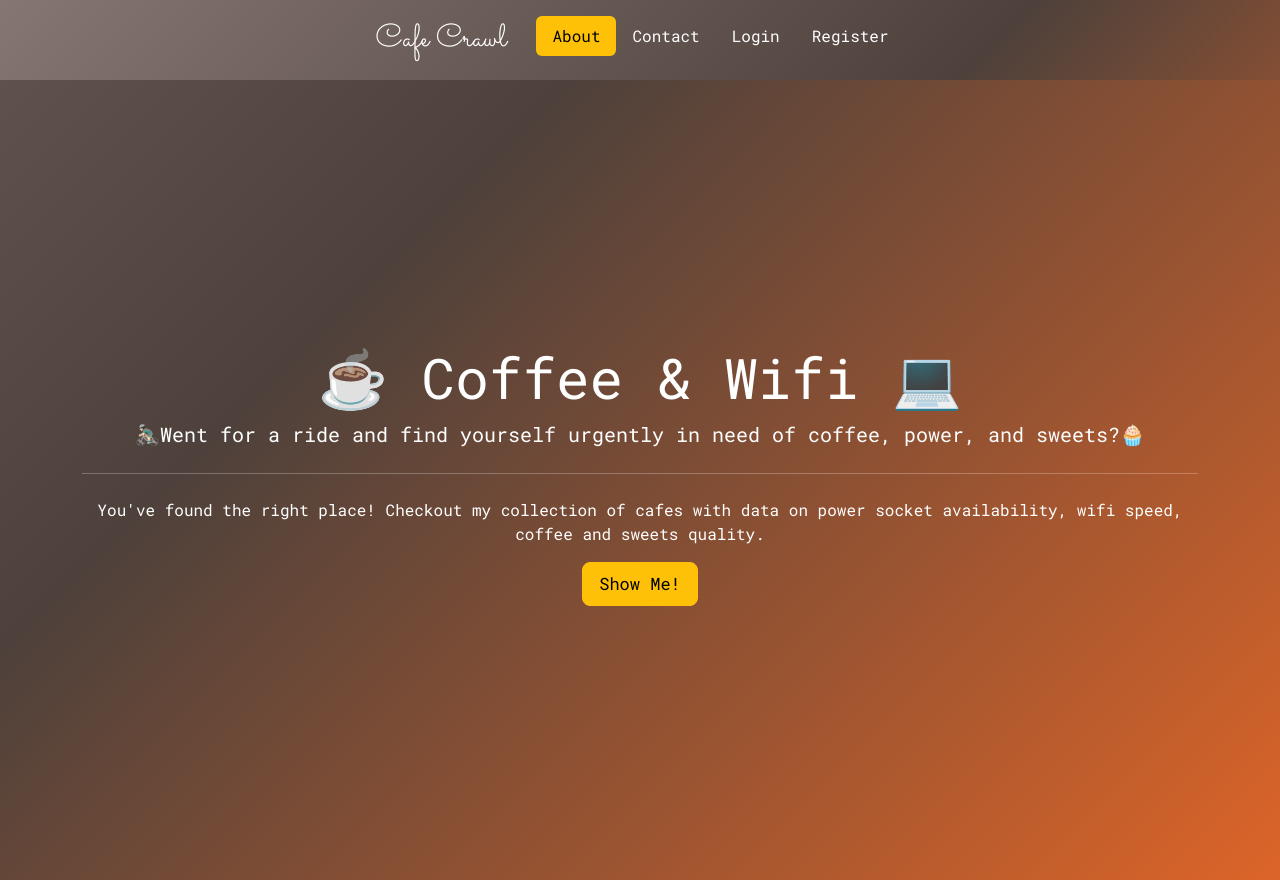
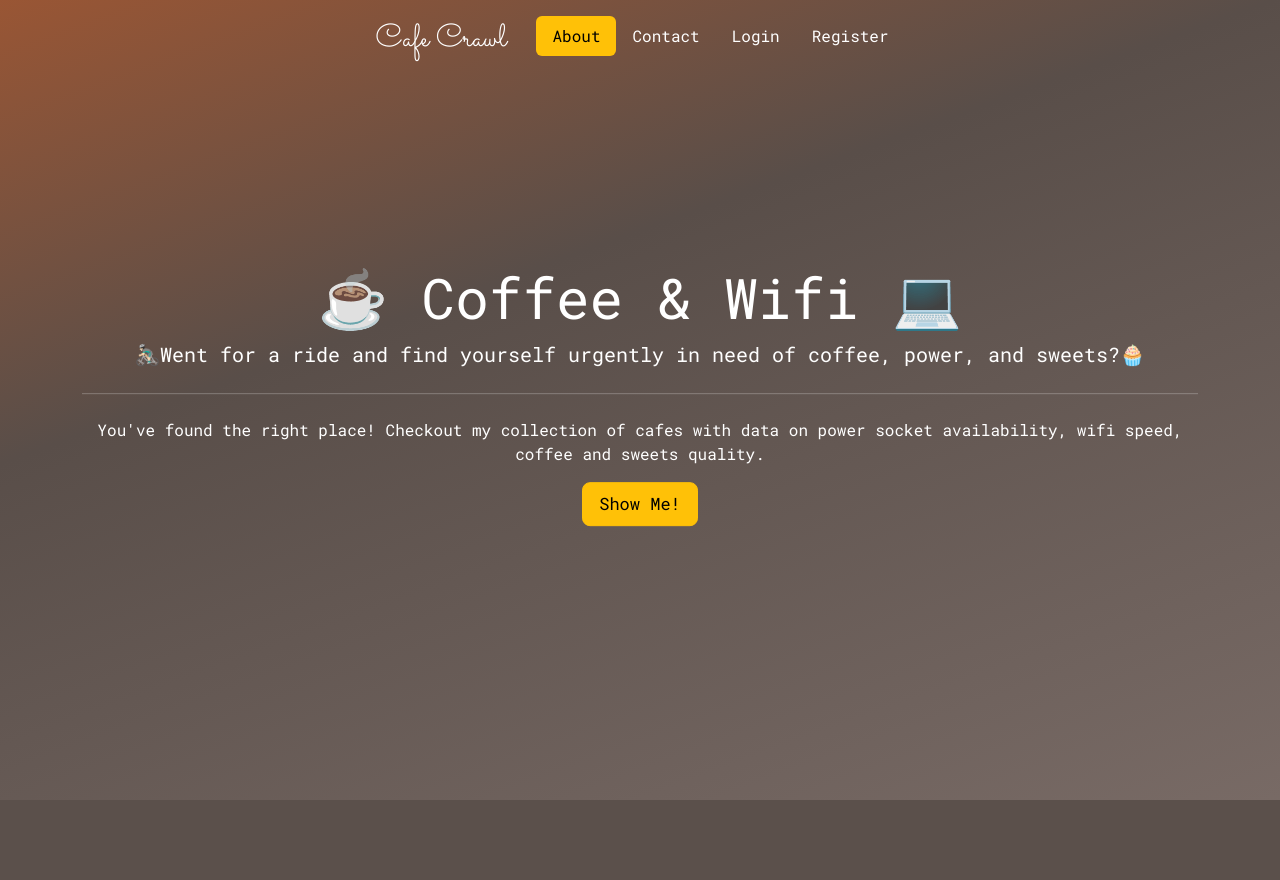
Before and after one commit to CamilleOnoda/Projects, a Flask app: page / in a window 1280 px wide. After the commit the page ends 800 px from the top, so only its background shows below. Run offline with Flask 3, Linux system fonts and the light colour scheme; some libraries are stand-ins or nearby versions.

Commit message:
Add rule to center jumbotron vertically - Add style to the 'home-container' for the home page

```diff
--- a/Coffee-and-Wifi/static/css/styles.css
+++ b/Coffee-and-Wifi/static/css/styles.css
@@ -10,11 +10,19 @@ html {
 
 /*Home page*/
 .jumbotron {
-  background: linear-gradient(-45deg, #FF6D24, #4E413B, #857671);
+  position: absolute;
+  top: 50%;
+  transform: translate(0%, -50%);
+  text-align: center;
+}
+.home-container {
+  background: linear-gradient(-200deg, #f76116, #594e49, #857671);
   background-size: 180% 180%;
   animation: gradient-animation 18s ease infinite;
   display: flex;
+  flex-direction: column;
   align-items: center;
+  justify-content: flex-start;
   margin: 0;
   height: 100vh;
   color: white;
@@ -52,12 +60,23 @@ html {
   color: black;
 }
 
+/*Edit and Add pages*/
+.bg-container {
+  background: linear-gradient(-185deg, #f67e43, #4E413B, #857671);
+  background-size: 180% 180%;
+  display: flex;
+  flex-direction: column;
+  align-items: center;
+  justify-content: flex-start;
+  min-height: 100vh;
+  color: white;
+}
+
 body {
   width: 100%;
   height: 100%;
   color: white;
   font-family: 'Roboto Mono', monospace;
-  background: linear-gradient(-45deg, #FF6D24, #4E413B, #857671);
 }
 
 span {
@@ -112,7 +131,7 @@ ul li {
 }
 
 .table {
-  margin-top: 50px;
+  margin-top: 100px;
 }
 
 /* Cafes list: center headers vertically and horizontally*/
@@ -175,6 +194,7 @@ table td.multiline-column {
   white-space: normal;
 }
 
+
 /*Screen below 1000px*/
 @media (max-width: 1000px) {
   .table thead th:first-child,
```
